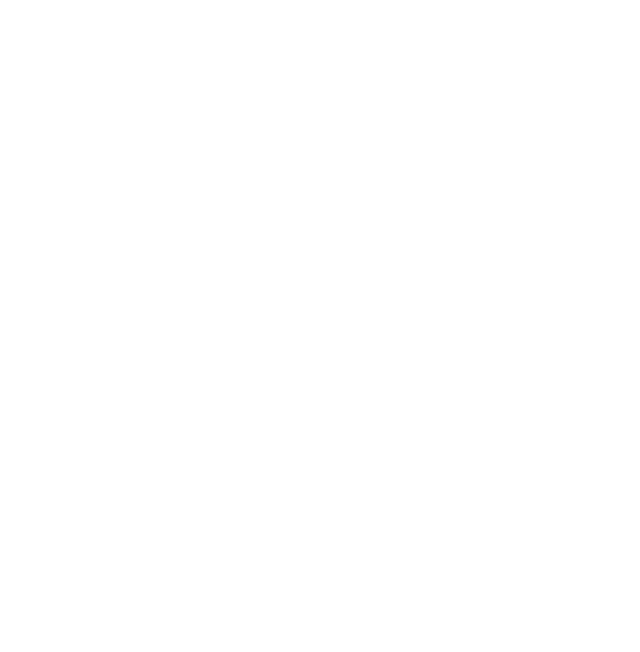
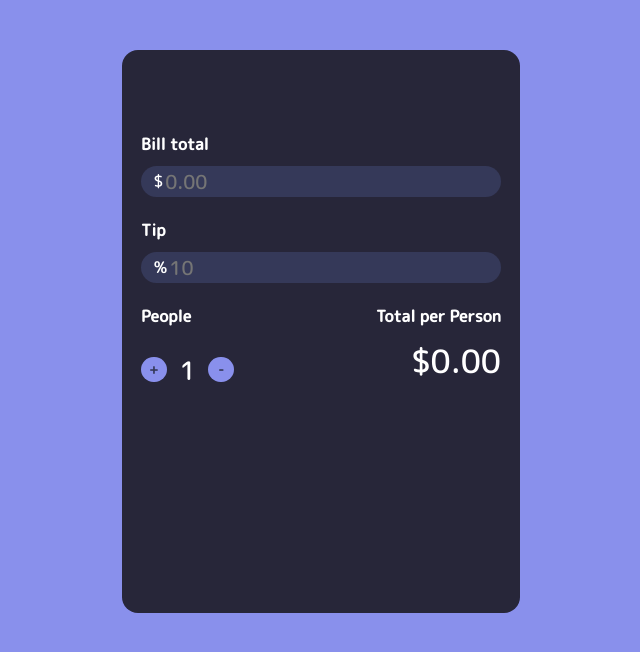
Before and after one commit to Kaksie-codes/Advanced-Tip-Calculator--v1.0, a plain HTML site: page index.html in a window 1280 px wide. Shown: the whole page, without its empty margins (319-959 px from the left). Drawn offline with Linux system fonts and the light colour scheme.

Commit message:
Update  1
i updated the HTML, CSS and JavaScript Files.

```diff
--- a/index.html
+++ b/index.html
@@ -13,7 +13,44 @@
 </head>
 
 <body>
-
+    <div class="wrapper">
+        <div class="container" id="topContainer">
+            <div class="title">Bill total</div>
+            <div class="inputContainer">
+                <span>$</span>
+                <input type="text" id="billTotalInput" placeholder="0.00" />
+            </div>
+        </div>
+        <div class="container">
+            <div class="title">Tip</div>
+            <div class="inputContainer">
+                <span>%</span>
+                <input type="text" id="tipInput" placeholder="10" />
+            </div>
+        </div>
+        <div class="container" id="bottom">
+            <div class="splitContainer">
+                <div class="title">People</div>
+                <div class="controls">
+                    <span class="buttonContainer">
+                        <button class="splitButton" id="increaseButton">
+                            <span class="buttonText">+</span>
+                        </button>
+                    </span>
+                    <span class="splitAmount" id="numberOfPeople">1</span>
+                    <span class="buttonContainer">
+                        <button class="splitButton" id="decreaseButton">
+                            <span class="buttonText">-</span>
+                        </button>
+                    </span>
+                </div>
+            </div>
+            <div class="totalContainer">
+                <div class="title">Total per Person</div>
+                <div class="total" id="perPersonTotal">$0.00</div>
+            </div>
+        </div>
+    </div>
 
     <script type="text/javascript" src="script.js"></script>
 </body>
--- a/script.js
+++ b/script.js
@@ -1,12 +1,39 @@
-let rainy = 1;
-let sunny = -1;
-let overcast = 0;
-const weather = (weather) => {
-if(weather === 1){
-    console.log(`the weather is ${weather}, bring your umbrella`)
-}else if(weather === -1){
-    console.log(`the weather is ${weather}, bring your sunglasses`)
-}else{
-     console.log(`the weather is ${weather}, stay indoors`)
+//DOM Selectors(Variables)
+const billInput = document.getElementById('billTotalInput');
+const tipPercent = document.getElementById('tipInput');
+const increaseBtn = document.getElementById('increaseButton');
+const decreaseBtn = document.getElementById('decreaseButton');
+const totalPeople = document.getElementById('numberOfPeople');
+const perPersonTotal = document.getElementById('perPersonTotal');
+let numPeople = Number(totalPeople.innerText)
+
+//Functions
+const calculateTotalBill = () => {
+    const bill = Number(billInput.value)
+    const tip = (Number(tipPercent.value)/100)*bill;
+    const totalBill = bill + tip;
+    const perPersonBill = totalBill/(numPeople);
+    perPersonTotal.innerText = `$${perPersonBill.toFixed(2)}`;
 }
+const increasePeople = () => {
+    numPeople += 1;
+    console.log(numPeople);
+    totalPeople.innerText = numPeople;
+    calculateTotalBill();
 }
+const decreasePeople = () => {
+    if(totalPeople.innerText == 1){
+        alert('Invalid Number of People');
+    }else{
+    numPeople -= 1;
+    totalPeople.innerText = numPeople;
+    calculateTotalBill();
+    }
+}
+
+
+//Event Listeners
+billInput.addEventListener('keyup', calculateTotalBill);
+tipPercent.addEventListener('keyup', calculateTotalBill);
+decreaseBtn.addEventListener('click', decreasePeople);
+increaseBtn.addEventListener('click', increasePeople)
--- a/style.css
+++ b/style.css
@@ -0,0 +1,99 @@
+* {
+    font-family: 'M PLUS Rounded 1c', Avenir Next, Helvetica, sans-serif;
+    color: white;
+}
+
+body {
+    background: #8990ec;
+    height: 100vh;
+}
+
+.wrapper {
+    height: 525px;
+    width: 360px;
+    color: white;
+    background: #272639;
+    border-radius: 1rem;
+    padding: 1.2rem;
+    margin: 50px auto;
+}
+
+#topContainer {
+    margin-top: 4rem;
+}
+
+.container {
+    margin-top: 1.4rem;
+}
+
+.title {
+    font-weight: bold;
+    margin-bottom: 0.6rem;
+}
+
+.inputContainer {
+    background: #353959;
+    border-radius: 1.4rem;
+    padding: 0 0.8rem;
+    display: flex;
+    align-items: center;
+}
+
+#billTotalInput,
+#tipInput {
+    font-size: 1.2rem;
+    background: none;
+    border: none;
+    outline: none;
+    padding: none;
+}
+
+.buttonContainer {
+    background: #8990ec;
+    display: grid;
+    place-items: center;
+    width: 1.6rem;
+    height: 1.6rem;
+    border-radius: 50%;
+}
+
+.splitButton {
+    background: none;
+    border: none;
+}
+
+.controls {
+    display: flex;
+    align-items: center;
+}
+
+.splitButton {
+    font-size: 0.8rem;
+    font-weight: bold;
+    display: grid;
+    place-items: center;
+}
+
+.buttonText {
+    color: #353959 !important;
+}
+
+.splitAmount {
+    font-size: 1.6rem;
+    margin: 0.8rem;
+}
+
+#bottom {
+    display: flex;
+    justify-content: space-between;
+}
+
+.totalContainer {
+    display: flex;
+    flex-direction: column;
+    align-items: end;
+}
+
+.total {
+    font-size: 2rem;
+}
```
